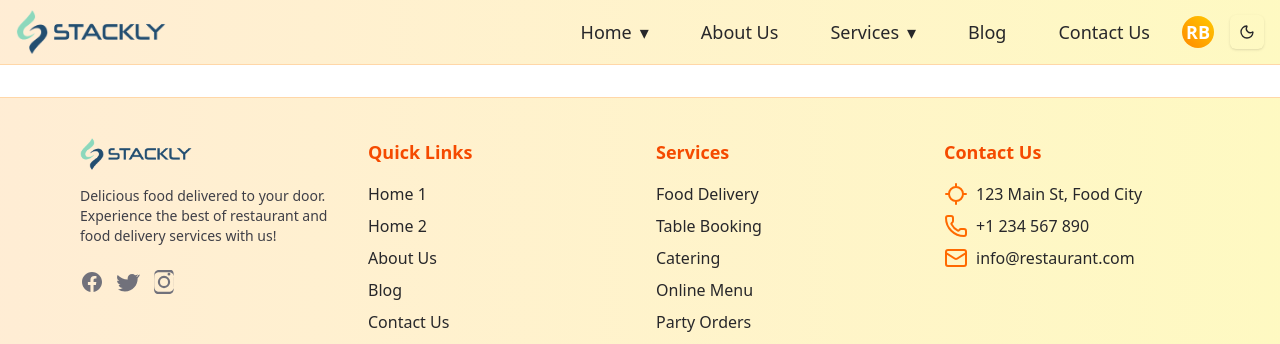
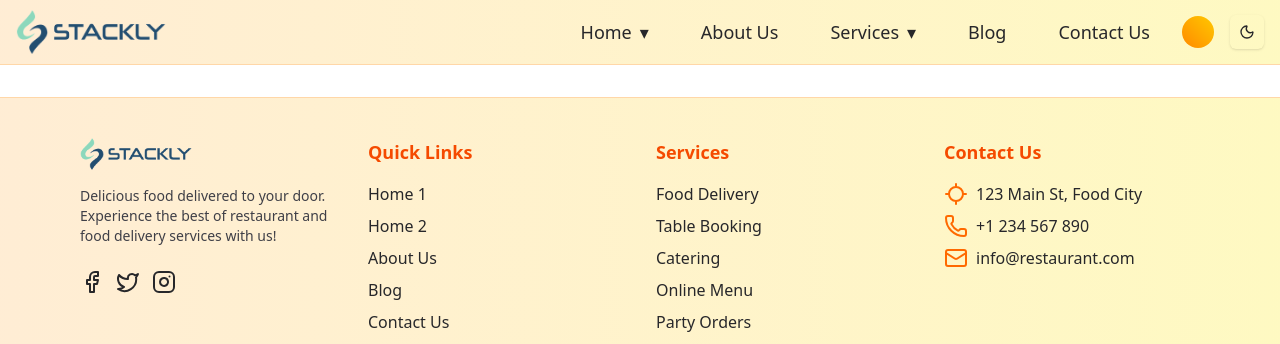
Before and after one commit to Ramesh-Bojanapu-1011/site_no_25th, a Next.js app: page / in a window 1280 px wide. Shown: the top 344 px of the page. Built offline with nearby package versions, Linux system fonts and the light colour scheme.

Commit message:
refactor: clean up code formatting and improve component structure in Footer and Headder

```diff
--- a/pages/_document.tsx
+++ b/pages/_document.tsx
@@ -3,7 +3,7 @@ import { Html, Head, Main, NextScript } from "next/document";
 export default function Document() {
   return (
     <Html lang="en">
-      <Head >
+      <Head>
         <link rel="icon" type="image/x-icon" href="/Logo-fav-icon.png" />
         <meta name="viewport" content="width=device-width, initial-scale=1" />
       </Head>
--- a/src/components/Footer.tsx
+++ b/src/components/Footer.tsx
@@ -1,6 +1,14 @@
 import React from "react";
 import Image from "next/image";
-import { Locate, Mail, Phone } from "lucide-react";
+import {
+  FacebookIcon,
+  InstagramIcon,
+  Locate,
+  Mail,
+  Phone,
+  TwitterIcon,
+} from "lucide-react";
+import Link from "next/link";
 
 type Props = {};
 
@@ -22,48 +30,27 @@ const Footer = (props: Props) => {
             restaurant and food delivery services with us!
           </p>
           <div className="flex gap-3 mt-2">
-            <a
+            <Link
               href="#"
               aria-label="Facebook"
               className="hover:text-orange-500 transition-colors"
             >
-              <svg
-                width="24"
-                height="24"
-                fill="currentColor"
-                className="text-zinc-500 dark:text-zinc-300"
-              >
-                <path d="M22 12c0-5.522-4.477-10-10-10S2 6.478 2 12c0 4.991 3.657 9.128 8.438 9.877v-6.987h-2.54v-2.89h2.54V9.797c0-2.506 1.492-3.89 3.777-3.89 1.094 0 2.238.195 2.238.195v2.46h-1.26c-1.242 0-1.632.771-1.632 1.562v1.875h2.773l-.443 2.89h-2.33v6.987C18.343 21.128 22 16.991 22 12"></path>
-              </svg>
-            </a>
-            <a
+              <FacebookIcon />
+            </Link>
+            <Link
               href="#"
               aria-label="Twitter"
               className="hover:text-orange-500 transition-colors"
             >
-              <svg
-                width="24"
-                height="24"
-                fill="currentColor"
-                className="text-zinc-500 dark:text-zinc-300"
-              >
-                <path d="M22.46 5.924c-.793.352-1.645.59-2.54.698a4.48 4.48 0 001.963-2.475 8.94 8.94 0 01-2.828 1.082A4.48 4.48 0 0016.11 4c-2.485 0-4.5 2.015-4.5 4.5 0 .353.04.697.116 1.027C7.728 9.38 4.1 7.575 1.671 4.95c-.386.664-.607 1.437-.607 2.262 0 1.56.794 2.936 2.002 3.744a4.48 4.48 0 01-2.037-.563v.057c0 2.18 1.55 4.002 3.604 4.418-.377.102-.775.157-1.186.157-.29 0-.57-.028-.844-.08.57 1.78 2.223 3.075 4.183 3.11A8.98 8.98 0 012 19.54a12.68 12.68 0 006.88 2.017c8.253 0 12.77-6.833 12.77-12.76 0-.195-.004-.39-.013-.583A9.22 9.22 0 0024 4.59a8.93 8.93 0 01-2.54.697z"></path>
-              </svg>
-            </a>
-            <a
+              <TwitterIcon />
+            </Link>
+            <Link
               href="#"
               aria-label="Instagram"
               className="hover:text-orange-500 transition-colors"
             >
-              <svg
-                width="24"
-                height="24"
-                fill="currentColor"
-                className="text-zinc-500 dark:text-zinc-300"
-              >
-                <path d="M12 2.163c3.204 0 3.584.012 4.85.07 1.366.062 2.633.334 3.608 1.308.974.974 1.246 2.242 1.308 3.608.058 1.266.07 1.646.07 4.85s-.012 3.584-.07 4.85c-.062 1.366-.334 2.633-1.308 3.608-.974.974-2.242 1.246-3.608 1.308-1.266.058-1.646.07-4.85.07s-3.584-.012-4.85-.07c-1.366-.062-2.633-.334-3.608-1.308-.974-.974-1.246-2.242-1.308-3.608C2.175 15.647 2.163 15.267 2.163 12s.012-3.584.07-4.85c.062-1.366.334-2.633 1.308-3.608.974-.974 2.242-1.246 3.608-1.308C8.416 2.175 8.796 2.163 12 2.163zm0-2.163C8.741 0 8.332.013 7.052.072 5.775.13 4.602.402 3.635 1.37c-.967.967-1.24 2.14-1.298 3.417C2.013 5.668 2 6.077 2 12c0 5.923.013 6.332.072 7.613.058 1.277.331 2.45 1.298 3.417.967.967 2.14 1.24 3.417 1.298C8.332 23.987 8.741 24 12 24s3.668-.013 4.948-.072c1.277-.058 2.45-.331 3.417-1.298.967-.967 1.24-2.14 1.298-3.417.059-1.281.072-1.69.072-7.613 0-5.923-.013-6.332-.072-7.613-.058-1.277-.331-2.45-1.298-3.417-.967-.967-2.14-1.24-3.417-1.298C15.668.013 15.259 0 12 0zm0 5.838a6.162 6.162 0 100 12.324 6.162 6.162 0 000-12.324zm0 10.162a3.999 3.999 0 110-7.998 3.999 3.999 0 010 7.998zm6.406-11.845a1.44 1.44 0 11-2.88 0 1.44 1.44 0 012.88 0z"></path>
-              </svg>
-            </a>
+              <InstagramIcon />
+            </Link>
           </div>
         </div>
         {/* Quick Links */}
--- a/src/components/Headder.tsx
+++ b/src/components/Headder.tsx
@@ -196,8 +196,8 @@ const Headder = () => {
               className="flex items-center gap-2  p-2 rounded-full hover:bg-orange-100 dark:hover:bg-zinc-800 transition-colors focus:outline-none"
               aria-label="Profile menu"
             >
-              <span className="w-8 h-8 rounded-full bg-gradient-to-tr from-orange-400 to-yellow-400 flex items-center justify-center text-white dark:from-[#ffff] dark:to-[#00000] font-bold text-lg">
-                {userInitials || "RB"}
+              <span className="w-8 h-8 rounded-full bg-gradient-to-tr from-orange-400 to-yellow-400 flex items-center justify-center text-white dark:from-[#ffff] dark:to-[#00000] font-bold text-lg dark:text-[#ffffff]">
+                {userInitials}
               </span>
             </button>
             {openDropdown === "profile" && (
--- a/src/components/ModeToggle.tsx
+++ b/src/components/ModeToggle.tsx
@@ -1,13 +1,12 @@
- "use client";
+"use client";
 import * as React from "react";
 import { Moon, Sun } from "lucide-react";
 import { useTheme } from "next-themes";
 import { useEffect, useState } from "react";
 
-
 export function ModeToggle() {
   const { setTheme, theme, resolvedTheme } = useTheme();
-  const [mounted, setMounted] =  useState(false);
+  const [mounted, setMounted] = useState(false);
 
   useEffect(() => setMounted(true), []);
 
--- a/src/styles/globals.css
+++ b/src/styles/globals.css
@@ -1,4 +1,2 @@
 @import "tailwindcss";
-
-
 @custom-variant dark (&:is(.dark *));
```
Also changed, not shown: src/components/ThemeProvider.tsx (+4 -4 lines).
